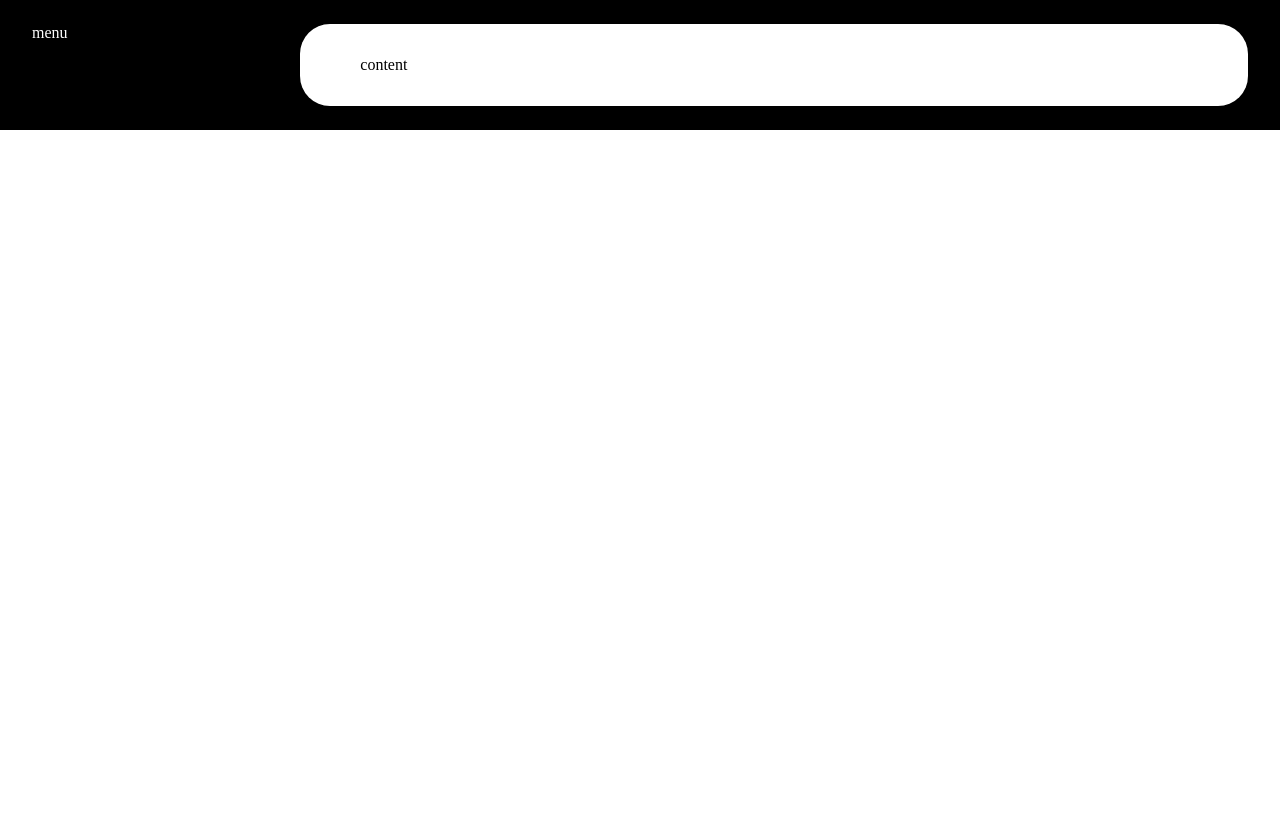
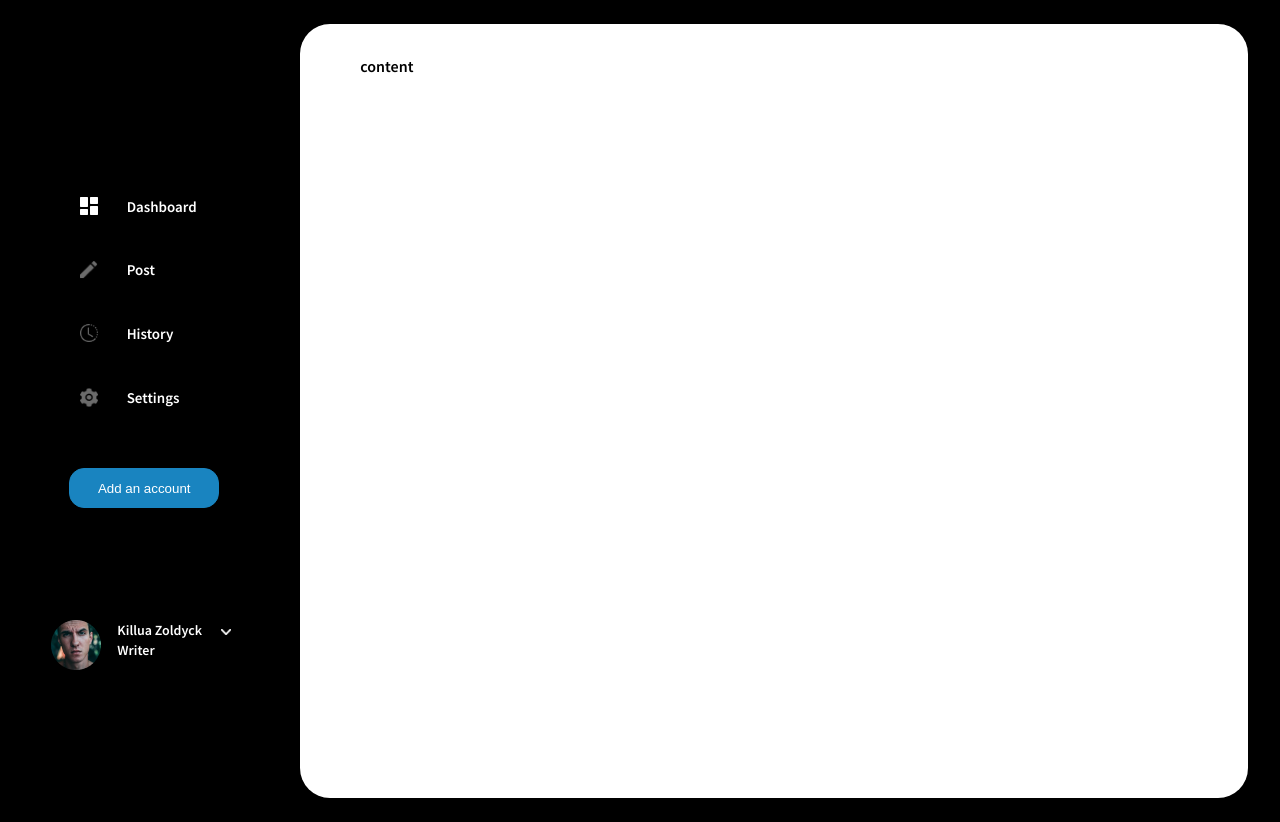
Before and after one commit to The-Anomaly/Jungle, a PHP site: page / in a window 1280 px wide. Before the commit the page ends 130 px from the top, so only its background shows below. Run offline with PHP 8.4, Linux system fonts and the light colour scheme.

Commit message:
writer dashboard - menu complete

```diff
--- a/Writer Dashboard/index.html
+++ b/Writer Dashboard/index.html
@@ -4,12 +4,40 @@
         <title>Freelancer Dashboard</title>
         <link rel="stylesheet" href="style.css" />
         <meta content="width=device-width, initial-scale=1" name="viewport" />
+        <style>
+            @import url('https://fonts.googleapis.com/css2?family=Source+Sans+Pro:wght@600&display=swap');
+        </style>
     </head>
 
     <body>
         <div class="dashboard">
             <div class="menu">
-                menu
+                <div class="menu_items">
+                    <div class="menu_items1">
+                        <img class="menu_icon" src="./assets/dashboard.png" alt="dashboard" />
+                        <span>Dashboard</span>
+                    </div>
+                    <div class="menu_items1">
+                        <img class="menu_icon" src="assets/post.png" alt="post" />
+                        <span>Post</span>
+                    </div>
+                    <div class="menu_items1">
+                        <img class="menu_icon" src="assets/history.png" alt="history" />
+                        <span>History</span>
+                    </div>
+                    <div class="menu_items1">
+                        <img class="menu_icon" src="assets/setting.png" alt="setting" />
+                        <span>Settings</span>
+                    </div>
+                </div>
+                <button class="menu_btn">Add an account</button>
+                <div class="menu_profile">
+                    <img src="assets/avatar.png" alt="avatar" />
+                    <div class="menu_profiletxt">
+                        <div>Killua Zoldyck <img class="profile_down" src="assets/down.png" alt="down" /></div>
+                        <div>Writer</div>
+                    </div>
+                </div>
             </div>
             <div class="details">
                 content
--- a/Writer Dashboard/style.css
+++ b/Writer Dashboard/style.css
@@ -3,6 +3,7 @@
 }
 body {
     margin: 0;
+    font-family: 'Source Sans Pro', sans-serif;
 }
 .dashboard {
     background-color: #000000;
@@ -13,6 +14,7 @@ body {
 .menu {
     flex: 22%;
     max-width: 22%;
+    padding: 8rem 0rem;
 }
 .details {
     flex: 78%;
@@ -22,3 +24,53 @@ body {
     border-radius: 30px;
     padding: 2rem 5%;
 }
+.menu_items {
+    display: flex;
+    flex-direction: column;
+    margin-left: 18%;
+    height: 300px;
+    justify-content: space-evenly;
+}
+.menu_items1 {
+    display: flex;
+    align-items: center;
+    font-size: 15px;
+    cursor: pointer;
+}
+.menu_icon {
+    text-align: left;
+    margin-right: 13%;
+    width: 18px;
+}
+.menu_btn {
+    background: #1984C0;
+    border-radius: 15px;
+    height: 40px;
+    width: 150px;
+    border: 1px solid #1984C0;
+    color: #ffffff;
+    margin-top: 1rem;
+    margin-left: calc(70% - 150px);
+    cursor: pointer;
+}
+.menu_profile {
+    display: flex;
+    margin-top: 7rem;
+    font-size: 14px;
+    margin-left: calc(82% - 200px);
+    width: 200px;
+}
+.menu_profiletxt {
+    display: flex;
+    flex-direction: column;
+    margin-left: 1rem;
+    line-height: 20px;
+}
+.subtxt {
+    color: #6B6B6B;
+}
+.profile_down {
+    width: 10px;
+    margin-left: 1rem;
+    cursor: pointer;
+}
```
Also changed, not shown: The Hems/index.html (+60 -11 lines), Writer Dashboard/assets/avatar.png (added), Writer Dashboard/assets/dashboard.png (added), Writer Dashboard/assets/down.png (added), Writer Dashboard/assets/history.png (added), Writer Dashboard/assets/post.png (added), Writer Dashboard/assets/setting.png (added).
